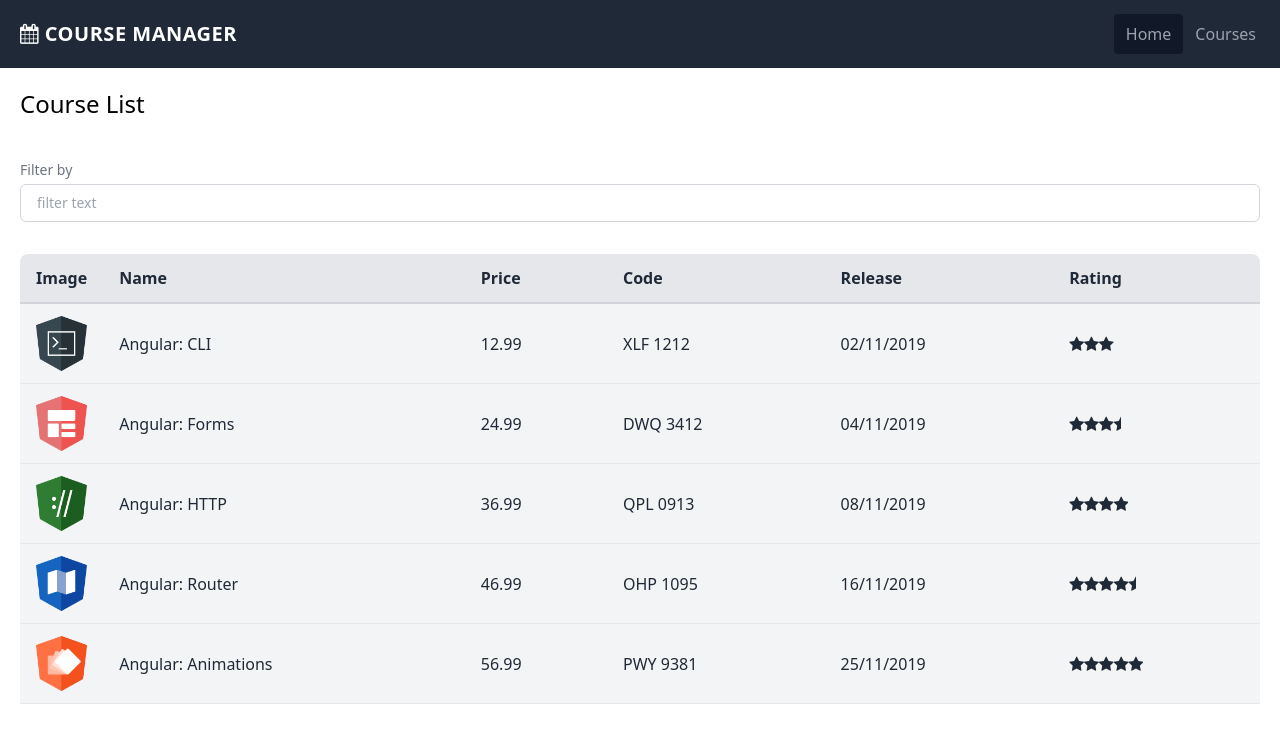
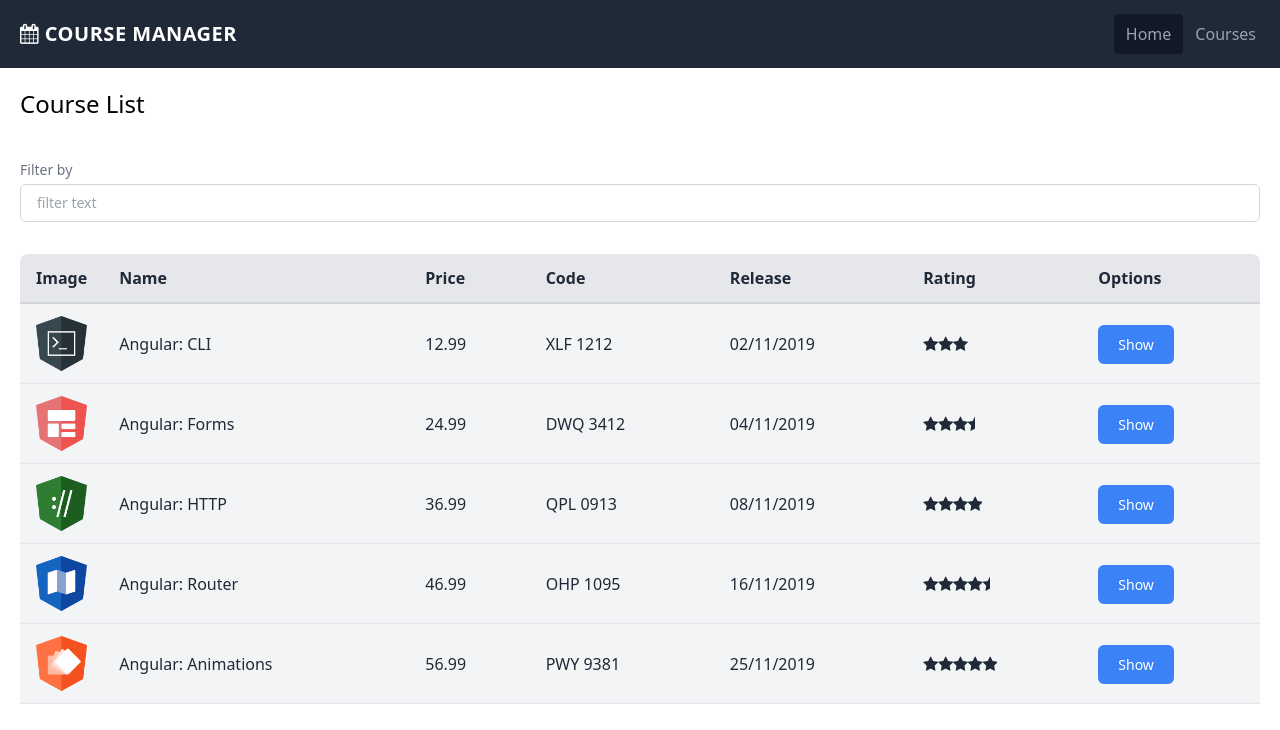
Before and after one commit to EdsonLuiz/angular-course-manager, an Angular app: page /courses in a window 1280 px wide. Shown: the top 730 px of the page. Built offline with nearby package versions, Linux system fonts and the light colour scheme.

Commit message:
feat: create course-info

```diff
--- /dev/null
+++ b/src/app/courses/course-info/course-info.component.html
@@ -0,0 +1 @@
+<h2>Course Id: {{courseId}}</h2>
--- /dev/null
+++ b/src/app/courses/course-info/course-info.component.ts
@@ -0,0 +1,19 @@
+import { Component, OnInit } from '@angular/core';
+import { ActivatedRoute } from '@angular/router';
+
+@Component({
+  selector: 'app-course-info',
+  templateUrl: './course-info.component.html',
+  styleUrls: ['./course-info.component.css']
+})
+export class CourseInfoComponent implements OnInit {
+
+  courseId: number = 0
+
+  constructor(private activatedRoute: ActivatedRoute) { }
+
+  ngOnInit(): void {
+    this.courseId = Number(this.activatedRoute.snapshot.paramMap.get('id'))
+  }
+
+}
--- a/src/app/courses/course-list.component.html
+++ b/src/app/courses/course-list.component.html
@@ -17,6 +17,7 @@
         <th class="px-4 py-3">Code</th>
         <th class="px-4 py-3">Release</th>
         <th class="px-4 py-3">Rating</th>
+        <th class="px-4 py-3">Options</th>
       </tr>
     </thead>
     <tbody>
@@ -31,6 +32,12 @@
         <td class="px-4 py-3">
           <app-star [rating]="course.rating"></app-star>
         </td>
+        <td class="px-4 py-3">
+          <a
+            class="focus:outline-none text-white text-sm py-2.5 px-5 rounded-md bg-blue-500 hover:bg-blue-600 hover:shadow-lg"
+            [routerLink]="['/courses/info', course.id]"
+            routerLinkActive="router-link-active" >Show</a>
+        </td>
       </tr>
     </tbody>
   </table>
```
Also changed, not shown: src/app/app.module.ts (+11 -5 lines), src/app/courses/course-info/course-info.component.css (added).
